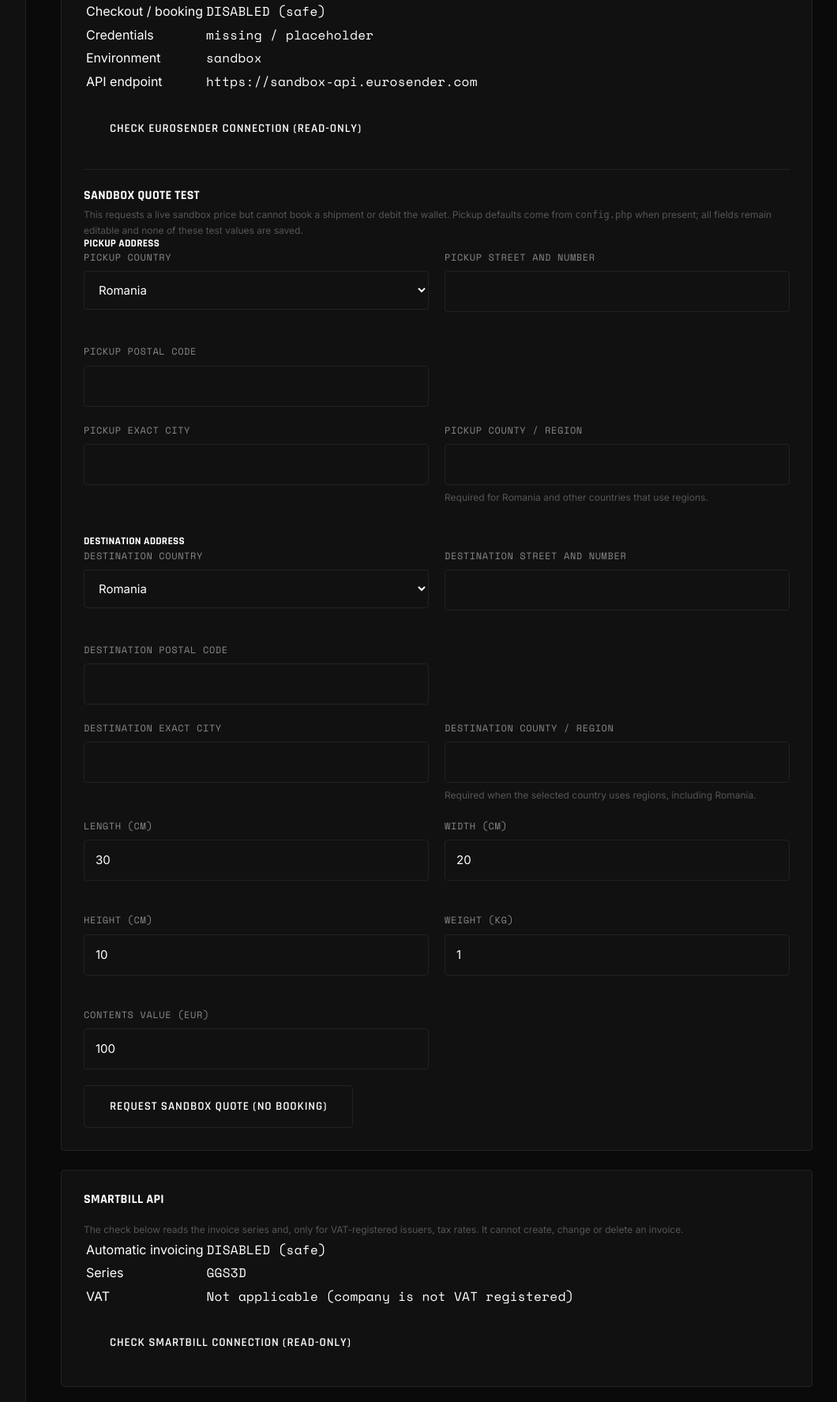
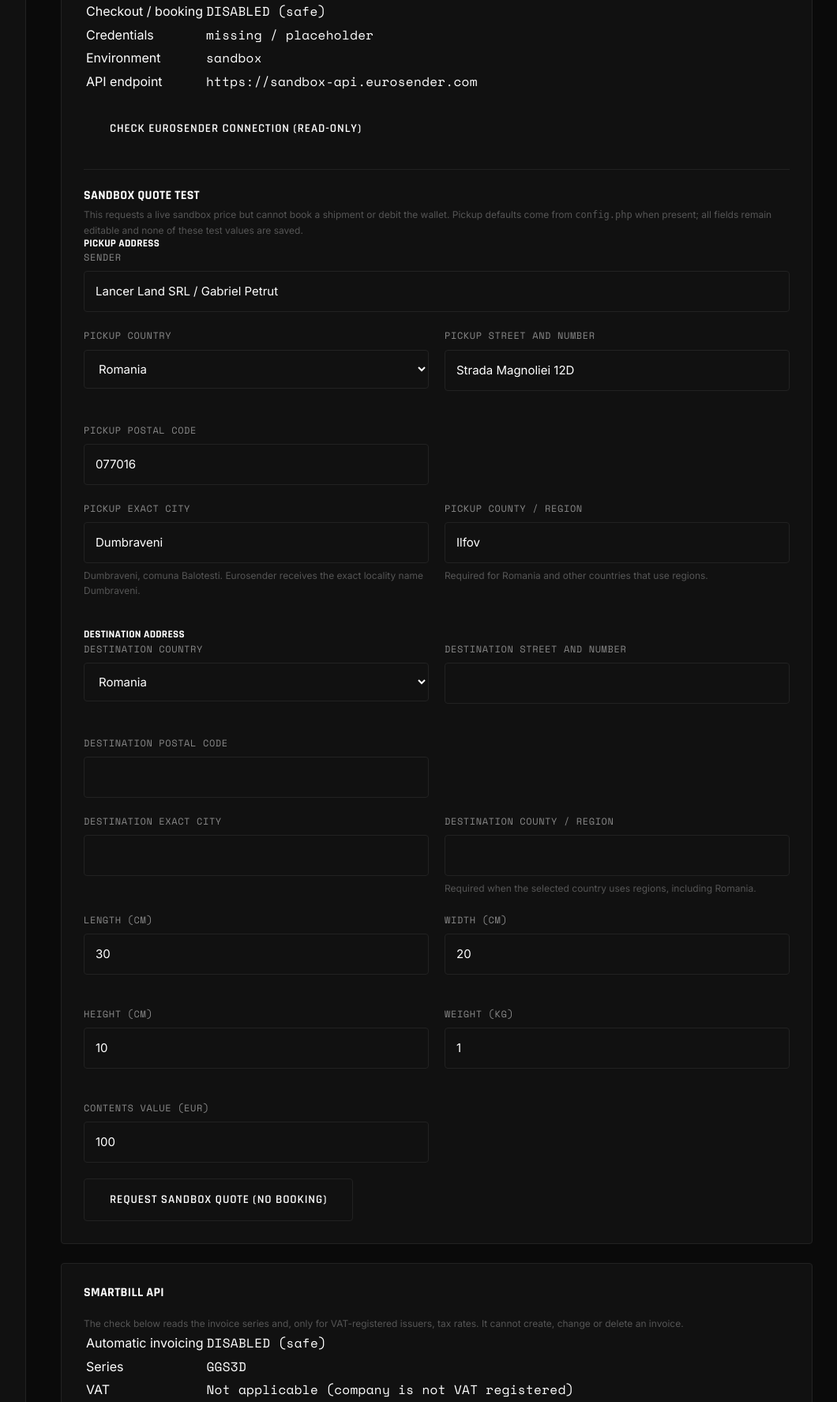
Before and after one commit to GomezGarage/gomezgarage-studio, a PHP site: page /admin/settings.php in a window 1280 px wide. Shown: the part 1392-3167 px from the top of the page at 79% size, without its empty margins (207-1267 px from the left). Run offline with PHP 8.4, Linux system fonts and the light colour scheme; the visitor is signed in with stand-in values (Sample User, id 1); data that the repository does not hold is empty; some libraries are stand-ins or nearby versions.

Commit message:
Prefill the Eurosender pickup address

```diff
--- a/admin/settings.php
+++ b/admin/settings.php
@@ -37,11 +37,12 @@
   return str_starts_with($value, 'REPLACE_WITH_') ? $fallback : $value;
 };
 $eurosenderQuoteInput = [
+  'pickup_contact_name' => $eurosenderConfigValue('EUROSENDER_PICKUP_CONTACT_NAME', 'Lancer Land SRL / Gabriel Petrut'),
   'pickup_country' => $eurosenderConfigValue('EUROSENDER_PICKUP_COUNTRY', 'RO'),
-  'pickup_street' => $eurosenderConfigValue('EUROSENDER_PICKUP_STREET'),
-  'pickup_city' => $eurosenderConfigValue('EUROSENDER_PICKUP_CITY'),
-  'pickup_region' => $eurosenderConfigValue('EUROSENDER_PICKUP_REGION'),
-  'pickup_postal' => $eurosenderConfigValue('EUROSENDER_PICKUP_POSTAL'),
+  'pickup_street' => $eurosenderConfigValue('EUROSENDER_PICKUP_STREET', 'Strada Magnoliei 12D'),
+  'pickup_city' => $eurosenderConfigValue('EUROSENDER_PICKUP_CITY', 'Dumbraveni'),
+  'pickup_region' => $eurosenderConfigValue('EUROSENDER_PICKUP_REGION', 'Ilfov'),
+  'pickup_postal' => $eurosenderConfigValue('EUROSENDER_PICKUP_POSTAL', '077016'),
   'country' => 'RO', 'street' => '', 'city' => '', 'region' => '', 'postal' => '',
   'length' => '30', 'width' => '20', 'height' => '10', 'weight' => '1', 'value' => '100',
 ];
@@ -242,13 +243,14 @@
     <input type="hidden" name="action" value="quote_eurosender">
     <input type="hidden" name="admin_csrf_token" value="<?= htmlspecialchars(ggs_admin_csrf_token()) ?>">
     <h5>Pickup address</h5>
+    <div class="form-group"><label>Sender</label><input name="pickup_contact_name" required value="<?= htmlspecialchars($eurosenderQuoteInput['pickup_contact_name']) ?>"></div>
     <div class="form-row">
       <div class="form-group"><label>Pickup country</label><select name="pickup_country" required><?php foreach ($eurosenderCountries as $code => $name): ?><option value="<?= htmlspecialchars($code) ?>" <?= $eurosenderQuoteInput['pickup_country'] === $code ? 'selected' : '' ?>><?= htmlspecialchars($name) ?></option><?php endforeach; ?></select></div>
       <div class="form-group"><label>Pickup street and number</label><input name="pickup_street" required value="<?= htmlspecialchars($eurosenderQuoteInput['pickup_street']) ?>"></div>
       <div class="form-group"><label>Pickup postal code</label><input name="pickup_postal" required value="<?= htmlspecialchars($eurosenderQuoteInput['pickup_postal']) ?>"></div>
     </div>
     <div class="form-row">
-      <div class="form-group"><label>Pickup exact city</label><input name="pickup_city" required value="<?= htmlspecialchars($eurosenderQuoteInput['pickup_city']) ?>"></div>
+      <div class="form-group"><label>Pickup exact city</label><input name="pickup_city" required value="<?= htmlspecialchars($eurosenderQuoteInput['pickup_city']) ?>"><div class="form-hint">Dumbraveni, comuna Balotesti. Eurosender receives the exact locality name Dumbraveni.</div></div>
       <div class="form-group"><label>Pickup county / region</label><input name="pickup_region" value="<?= htmlspecialchars($eurosenderQuoteInput['pickup_region']) ?>"><div class="form-hint">Required for Romania and other countries that use regions.</div></div>
     </div>
     <h5 style="margin-top:20px;">Destination address</h5>
--- a/includes/eurosender.php
+++ b/includes/eurosender.php
@@ -279,6 +279,13 @@
 /** @return array{country:string,zip:string,city:string,street:string,region:string} */
 function ggs_eurosender_pickup_address(): array
 {
+    $defaults = [
+        'country' => 'RO',
+        'zip' => '077016',
+        'city' => 'Dumbraveni',
+        'street' => 'Strada Magnoliei 12D',
+        'region' => 'Ilfov',
+    ];
     $map = [
         'country' => 'EUROSENDER_PICKUP_COUNTRY',
         'zip' => 'EUROSENDER_PICKUP_POSTAL',
@@ -288,10 +295,8 @@
     ];
     $address = [];
     foreach ($map as $field => $constant) {
-        $value = defined($constant) ? trim((string) constant($constant)) : '';
-        if ($value === '' || str_starts_with($value, 'REPLACE_WITH_')) {
-            throw new RuntimeException('Eurosender pickup address is incomplete: ' . $constant . '.');
-        }
+        $value = defined($constant) ? trim((string) constant($constant)) : $defaults[$field];
+        if ($value === '' || str_starts_with($value, 'REPLACE_WITH_')) $value = $defaults[$field];
         $address[$field] = $value;
     }
     return $address;
```
Also changed, not shown: config.example.php (+5 -4 lines), docs/EUROSENDER.md (+3 -2 lines), tests/eurosender.php (+3 -0 lines).
